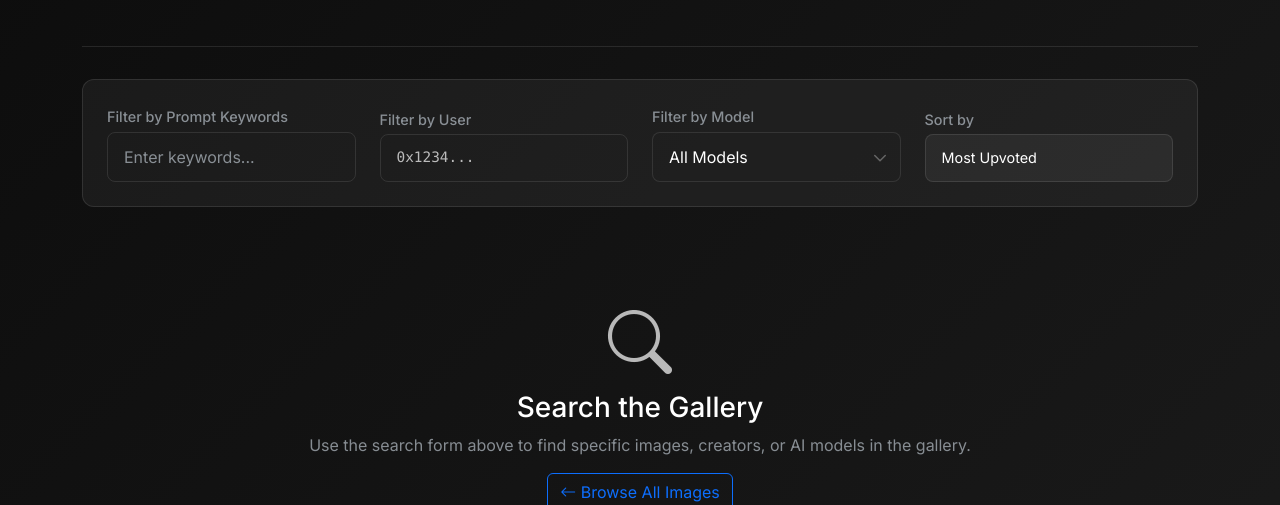
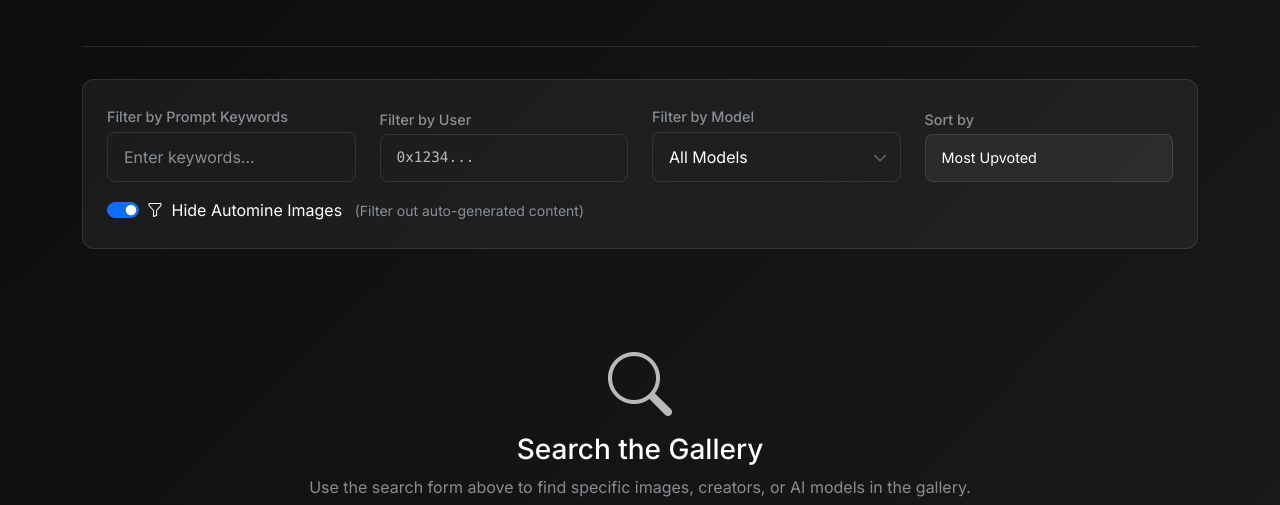
Before and after one commit to svdl1185/arbius_gallery, a Django app: page /gallery/search/ in a window 1280 px wide. Shown: the part 228-733 px from the top of the page. Run offline with Django 5.2, Linux system fonts and the light colour scheme; data that the repository does not hold is empty.

Commit message:
Update automine filtering: add new miner wallet, default to enabled, filter leaderboards

```diff
--- a/gallery/templates/gallery/search.html
+++ b/gallery/templates/gallery/search.html
@@ -72,6 +72,38 @@
                             </div>
                         </div>
                     </div>
+
+                    <!-- Automine Filter Row -->
+                    <div class="row mt-3">
+                        <div class="col-12">
+                            <div class="automine-filter-container">
+                                <div class="form-check form-switch">
+                                    <input class="form-check-input automine-toggle"
+                                           type="checkbox"
+                                           id="exclude-automine"
+                                           name="exclude_automine"
+                                           value="true"
+                                           {% if exclude_automine %}checked{% endif %}>
+                                    <label class="form-check-label" for="exclude-automine">
+                                        <i class="bi bi-funnel me-1"></i>
+                                        Hide Automine Images
+                                        <small class="text-muted ms-2">(Filter out auto-generated content)</small>
+                                    </label>
+                                </div>
+                            </div>
+                        </div>
+                    </div>
+
+                    <!-- Hidden fields to preserve other filters -->
+                    {% if search_query %}
+                        <input type="hidden" name="q" value="{{ search_query }}">
+                    {% endif %}
+                    {% if selected_model %}
+                        <input type="hidden" name="model" value="{{ selected_model }}">
+                    {% endif %}
+                    {% if selected_task_submitter %}
+                        <input type="hidden" name="task_submitter" value="{{ selected_task_submitter }}">
+                    {% endif %}
                 </form>
 
                 {% if selected_model or search_query or selected_task_submitter %}
@@ -176,12 +208,12 @@
                 <ul class="pagination">
                     {% if page_obj.has_previous %}
                         <li class="page-item">
-                            <a class="page-link" href="?page=1{% if search_query %}&q={{ search_query }}{% endif %}{% if selected_model %}&model={{ selected_model }}{% endif %}{% if selected_task_submitter %}&task_submitter={{ selected_task_submitter }}{% endif %}{% if sort_by %}&sort={{ sort_by }}{% endif %}">
+                            <a class="page-link" href="?page=1{% if search_query %}&q={{ search_query }}{% endif %}{% if selected_model %}&model={{ selected_model }}{% endif %}{% if selected_task_submitter %}&task_submitter={{ selected_task_submitter }}{% endif %}{% if sort_by %}&sort={{ sort_by }}{% endif %}{% if exclude_automine %}&exclude_automine=true{% endif %}">
                                 <i class="bi bi-chevron-double-left"></i>
                             </a>
                         </li>
                         <li class="page-item">
-                            <a class="page-link" href="?page={{ page_obj.previous_page_number }}{% if search_query %}&q={{ search_query }}{% endif %}{% if selected_model %}&model={{ selected_model }}{% endif %}{% if selected_task_submitter %}&task_submitter={{ selected_task_submitter }}{% endif %}{% if sort_by %}&sort={{ sort_by }}{% endif %}">
+                            <a class="page-link" href="?page={{ page_obj.previous_page_number }}{% if search_query %}&q={{ search_query }}{% endif %}{% if selected_model %}&model={{ selected_model }}{% endif %}{% if selected_task_submitter %}&task_submitter={{ selected_task_submitter }}{% endif %}{% if sort_by %}&sort={{ sort_by }}{% endif %}{% if exclude_automine %}&exclude_automine=true{% endif %}">
                                 <i class="bi bi-chevron-left"></i>
                             </a>
                         </li>
@@ -194,19 +226,19 @@
                             </li>
                         {% elif num > page_obj.number|add:'-3' and num < page_obj.number|add:'3' %}
                             <li class="page-item">
-                                <a class="page-link" href="?page={{ num }}{% if search_query %}&q={{ search_query }}{% endif %}{% if selected_model %}&model={{ selected_model }}{% endif %}{% if selected_task_submitter %}&task_submitter={{ selected_task_submitter }}{% endif %}{% if sort_by %}&sort={{ sort_by }}{% endif %}">{{ num }}</a>
+                                <a class="page-link" href="?page={{ num }}{% if search_query %}&q={{ search_query }}{% endif %}{% if selected_model %}&model={{ selected_model }}{% endif %}{% if selected_task_submitter %}&task_submitter={{ selected_task_submitter }}{% endif %}{% if sort_by %}&sort={{ sort_by }}{% endif %}{% if exclude_automine %}&exclude_automine=true{% endif %}">{{ num }}</a>
                             </li>
                         {% endif %}
                     {% endfor %}
 
                     {% if page_obj.has_next %}
                         <li class="page-item">
-                            <a class="page-link" href="?page={{ page_obj.next_page_number }}{% if search_query %}&q={{ search_query }}{% endif %}{% if selected_model %}&model={{ selected_model }}{% endif %}{% if selected_task_submitter %}&task_submitter={{ selected_task_submitter }}{% endif %}{% if sort_by %}&sort={{ sort_by }}{% endif %}">
+                            <a class="page-link" href="?page={{ page_obj.next_page_number }}{% if search_query %}&q={{ search_query }}{% endif %}{% if selected_model %}&model={{ selected_model }}{% endif %}{% if selected_task_submitter %}&task_submitter={{ selected_task_submitter }}{% endif %}{% if sort_by %}&sort={{ sort_by }}{% endif %}{% if exclude_automine %}&exclude_automine=true{% endif %}">
                                 <i class="bi bi-chevron-right"></i>
                             </a>
                         </li>
                         <li class="page-item">
-                            <a class="page-link" href="?page={{ page_obj.paginator.num_pages }}{% if search_query %}&q={{ search_query }}{% endif %}{% if selected_model %}&model={{ selected_model }}{% endif %}{% if selected_task_submitter %}&task_submitter={{ selected_task_submitter }}{% endif %}{% if sort_by %}&sort={{ sort_by }}{% endif %}">
+                            <a class="page-link" href="?page={{ page_obj.paginator.num_pages }}{% if search_query %}&q={{ search_query }}{% endif %}{% if selected_model %}&model={{ selected_model }}{% endif %}{% if selected_task_submitter %}&task_submitter={{ selected_task_submitter }}{% endif %}{% if sort_by %}&sort={{ sort_by }}{% endif %}{% if exclude_automine %}&exclude_automine=true{% endif %}">
                                 <i class="bi bi-chevron-double-right"></i>
                             </a>
                         </li>
@@ -292,6 +324,11 @@ document.getElementById('user-filter').addEventListener('keypress', function(e)
         this.form.submit();
     }
 });
+
+// Auto-submit form when automine toggle changes
+document.getElementById('exclude-automine').addEventListener('change', function() {
+    this.form.submit();
+});
 </script>
 
 <style>
--- a/gallery/views.py
+++ b/gallery/views.py
@@ -34,6 +34,7 @@ def get_base_queryset(exclude_automine=False):
         '0x5e33e2cead338b1224ddd34636dac7563f97c300',
         '0xdc790a53e50207861591622d349e989fef6f84bc',
         '0x4d826895b255a4f38d7ba87688604c358f4132b6',
+        '0xd04c1b09576aa4310e4768d8e9cd12fac3216f95',
     ]
 
     queryset = ArbiusImage.objects.select_related().prefetch_related('upvotes', 'comments').filter(
@@ -104,7 +105,7 @@ def index(request):
     selected_task_submitter = request.GET.get('task_submitter', '').strip()
     selected_model = request.GET.get('model', '').strip()
     sort_by = request.GET.get('sort', 'upvotes')  # Default to most upvoted
-    exclude_automine = request.GET.get('exclude_automine', '').lower() in ['true', '1', 'on']
+    exclude_automine = request.GET.get('exclude_automine', 'true').lower() in ['true', '1', 'on']  # Default to True
 
     # Get current user's wallet address
     current_wallet_address = getattr(request, 'wallet_address', None)
@@ -174,7 +175,7 @@ def search(request):
     selected_task_submitter = request.GET.get('task_submitter', '').strip()
     selected_model = request.GET.get('model', '').strip()
     sort_by = request.GET.get('sort', 'upvotes')  # Default to most upvoted
-    exclude_automine = request.GET.get('exclude_automine', '').lower() in ['true', '1', 'on']
+    exclude_automine = request.GET.get('exclude_automine', 'true').lower() in ['true', '1', 'on']  # Default to True
 
     # Get current user's wallet address
     current_wallet_address = getattr(request, 'wallet_address', None)
@@ -241,7 +242,7 @@ def image_detail(request, image_id):
     image = get_object_or_404(ArbiusImage, id=image_id)
 
     # Get automine filter preference
-    exclude_automine = request.GET.get('exclude_automine', '').lower() in ['true', '1', 'on']
+    exclude_automine = request.GET.get('exclude_automine', 'true').lower() in ['true', '1', 'on']  # Default to True
 
     # Get related images
     same_user_images = None
@@ -284,7 +285,7 @@ def info(request):
     import json
 
     # Get automine filter preference
-    exclude_automine = request.GET.get('exclude_automine', '').lower() in ['true', '1', 'on']
+    exclude_automine = request.GET.get('exclude_automine', 'true').lower() in ['true', '1', 'on']  # Default to True
 
     # Use the same filtering as the main gallery
     base_queryset = get_base_queryset(exclude_automine=exclude_automine)
@@ -552,7 +553,7 @@ def user_profile(request, wallet_address):
     """Display user profile page"""
 
     # Get automine filter preference
-    exclude_automine = request.GET.get('exclude_automine', '').lower() in ['true', '1', 'on']
+    exclude_automine = request.GET.get('exclude_automine', 'true').lower() in ['true', '1', 'on']  # Default to True
 
     # Try to get existing profile, or create one if the wallet has images
     try:
@@ -681,7 +682,8 @@ def top_users(request):
     if sort_by == 'upvotes':
         # Sort by total upvotes received - use a simpler approach
         # Get all users who have created images, then sort by upvotes
-        top_creators_raw = get_base_queryset(exclude_automine=False).filter(
+        # Filter out automine wallets from leaderboards
+        top_creators_raw = get_base_queryset(exclude_automine=True).filter(
             task_submitter__isnull=False
         ).values('task_submitter').annotate(
             image_count=Count('id'),
@@ -699,7 +701,8 @@ def top_users(request):
 
     else:
         # Default: Sort by image count (existing logic)
-        top_creators_raw = get_base_queryset(exclude_automine=False).filter(
+        # Filter out automine wallets from leaderboards
+        top_creators_raw = get_base_queryset(exclude_automine=True).filter(
             task_submitter__isnull=False
         ).values('task_submitter').annotate(
             image_count=Count('id')
@@ -708,9 +711,10 @@ def top_users(request):
         # Convert to consistent format and add upvote counts
         top_creators = []
         for creator in top_creators_raw:
-            # Get upvotes for this user
+            # Get upvotes for this user (from non-automine images only)
             total_upvotes = ImageUpvote.objects.filter(
-                image__task_submitter__iexact=creator['task_submitter']
+                image__task_submitter__iexact=creator['task_submitter'],
+                image__in=get_base_queryset(exclude_automine=True)
             ).count()
 
             top_creators.append({
```
